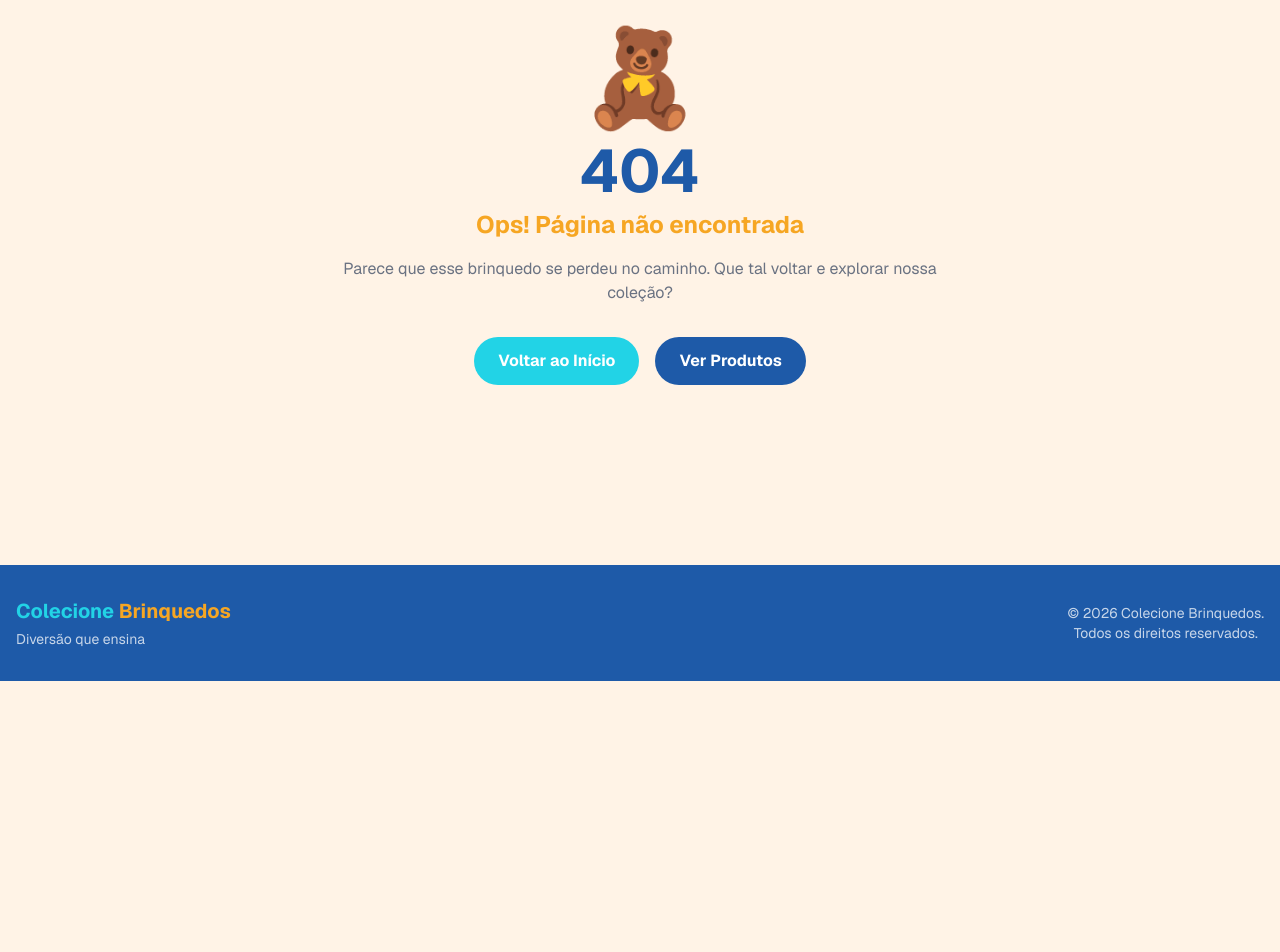
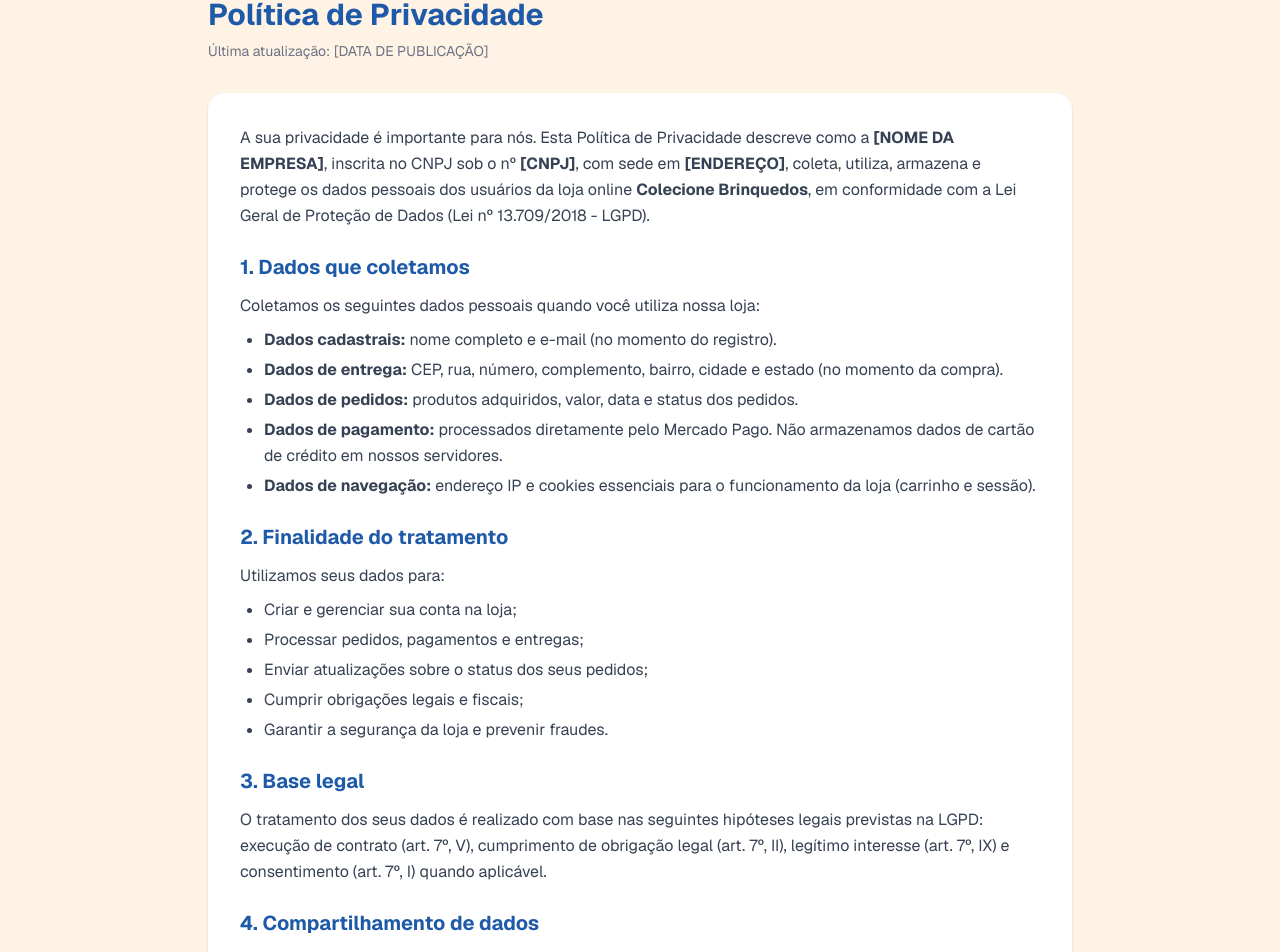
Before and after one commit to carolinerener/colecione-brinquedos-front, a Next.js app: page /politica-de-privacidade in a window 1280 px wide. Before the commit this address had no page. Shown: the part 119-1071 px from the top of the page. Before the commit the page ends 800 px from the top, so only its background shows below. Built offline with nearby package versions, Linux system fonts and the light colour scheme.

Commit message:
feat(lgpd): criar pagina de politica de privacidade

```diff
--- /dev/null
+++ b/src/app/politica-de-privacidade/page.tsx
@@ -0,0 +1,124 @@
+export default function PoliticaDePrivacidadePage() {
+  return (
+    <div className="max-w-4xl mx-auto px-4 py-12">
+      <h1 className="text-3xl font-bold mb-2" style={{ color: '#1E5AA8' }}>
+        Política de Privacidade
+      </h1>
+      <p className="text-sm text-gray-500 mb-8">
+        Última atualização: [DATA DE PUBLICAÇÃO]
+      </p>
+
+      <div className="bg-white rounded-2xl shadow p-8 flex flex-col gap-6 text-gray-700 leading-relaxed">
+
+        <section>
+          <p>
+            A sua privacidade é importante para nós. Esta Política de Privacidade descreve como a <strong>[NOME DA EMPRESA]</strong>,
+            inscrita no CNPJ sob o nº <strong>[CNPJ]</strong>, com sede em <strong>[ENDEREÇO]</strong>,
+            coleta, utiliza, armazena e protege os dados pessoais dos usuários da loja online <strong>Colecione Brinquedos</strong>,
+            em conformidade com a Lei Geral de Proteção de Dados (Lei nº 13.709/2018 - LGPD).
+          </p>
+        </section>
+
+        <section>
+          <h2 className="text-xl font-bold mb-3" style={{ color: '#1E5AA8' }}>1. Dados que coletamos</h2>
+          <p className="mb-2">Coletamos os seguintes dados pessoais quando você utiliza nossa loja:</p>
+          <ul className="list-disc pl-6 flex flex-col gap-1">
+            <li><strong>Dados cadastrais:</strong> nome completo e e-mail (no momento do registro).</li>
+            <li><strong>Dados de entrega:</strong> CEP, rua, número, complemento, bairro, cidade e estado (no momento da compra).</li>
+            <li><strong>Dados de pedidos:</strong> produtos adquiridos, valor, data e status dos pedidos.</li>
+            <li><strong>Dados de pagamento:</strong> processados diretamente pelo Mercado Pago. Não armazenamos dados de cartão de crédito em nossos servidores.</li>
+            <li><strong>Dados de navegação:</strong> endereço IP e cookies essenciais para o funcionamento da loja (carrinho e sessão).</li>
+          </ul>
+        </section>
+
+        <section>
+          <h2 className="text-xl font-bold mb-3" style={{ color: '#1E5AA8' }}>2. Finalidade do tratamento</h2>
+          <p className="mb-2">Utilizamos seus dados para:</p>
+          <ul className="list-disc pl-6 flex flex-col gap-1">
+            <li>Criar e gerenciar sua conta na loja;</li>
+            <li>Processar pedidos, pagamentos e entregas;</li>
+            <li>Enviar atualizações sobre o status dos seus pedidos;</li>
+            <li>Cumprir obrigações legais e fiscais;</li>
+            <li>Garantir a segurança da loja e prevenir fraudes.</li>
+          </ul>
+        </section>
+
+        <section>
+          <h2 className="text-xl font-bold mb-3" style={{ color: '#1E5AA8' }}>3. Base legal</h2>
+          <p>
+            O tratamento dos seus dados é realizado com base nas seguintes hipóteses legais previstas na LGPD:
+            execução de contrato (art. 7º, V), cumprimento de obrigação legal (art. 7º, II),
+            legítimo interesse (art. 7º, IX) e consentimento (art. 7º, I) quando aplicável.
+          </p>
+        </section>
+
+        <section>
+          <h2 className="text-xl font-bold mb-3" style={{ color: '#1E5AA8' }}>4. Compartilhamento de dados</h2>
+          <p className="mb-2">Compartilhamos seus dados apenas com terceiros estritamente necessários para a prestação dos serviços:</p>
+          <ul className="list-disc pl-6 flex flex-col gap-1">
+            <li><strong>Mercado Pago:</strong> processamento de pagamentos.</li>
+            <li><strong>Correios e transportadoras:</strong> entrega dos pedidos.</li>
+            <li><strong>Autoridades públicas:</strong> quando exigido por lei ou ordem judicial.</li>
+          </ul>
+          <p className="mt-2">Não vendemos nem alugamos seus dados pessoais para terceiros.</p>
+        </section>
+
+        <section>
+          <h2 className="text-xl font-bold mb-3" style={{ color: '#1E5AA8' }}>5. Armazenamento e segurança</h2>
+          <p>
+            Seus dados são armazenados em servidores seguros, com acesso restrito e protegidos por medidas técnicas e organizacionais
+            adequadas. As senhas são armazenadas de forma criptografada (hash). Mantemos seus dados pelo tempo necessário para
+            cumprir as finalidades descritas nesta política ou conforme exigido por lei (ex: dados fiscais por 5 anos).
+          </p>
+        </section>
+
+        <section>
+          <h2 className="text-xl font-bold mb-3" style={{ color: '#1E5AA8' }}>6. Seus direitos como titular</h2>
+          <p className="mb-2">A LGPD garante a você os seguintes direitos:</p>
+          <ul className="list-disc pl-6 flex flex-col gap-1">
+            <li>Confirmar a existência de tratamento dos seus dados;</li>
+            <li>Acessar seus dados;</li>
+            <li>Corrigir dados incompletos, inexatos ou desatualizados;</li>
+            <li>Solicitar a anonimização, bloqueio ou eliminação de dados desnecessários;</li>
+            <li>Solicitar a portabilidade dos dados;</li>
+            <li>Revogar o consentimento;</li>
+            <li>Solicitar a exclusão da conta e dos dados pessoais.</li>
+          </ul>
+          <p className="mt-2">
+            Para exercer seus direitos, você pode acessar a área <strong>Minha Conta</strong> ou entrar em contato pelo e-mail
+            <strong> [E-MAIL DE CONTATO]</strong>.
+          </p>
+        </section>
+
+        <section>
+          <h2 className="text-xl font-bold mb-3" style={{ color: '#1E5AA8' }}>7. Cookies</h2>
+          <p>
+            Utilizamos cookies essenciais para o funcionamento da loja, como manter você logado e armazenar os itens do
+            carrinho. Você pode gerenciar os cookies nas configurações do seu navegador, mas isso pode afetar a experiência de uso.
+          </p>
+        </section>
+
+        <section>
+          <h2 className="text-xl font-bold mb-3" style={{ color: '#1E5AA8' }}>8. Encarregado de Proteção de Dados (DPO)</h2>
+          <p>
+            Em caso de dúvidas, solicitações ou reclamações relacionadas ao tratamento dos seus dados, entre em contato com nosso
+            Encarregado de Proteção de Dados:
+          </p>
+          <p className="mt-2">
+            <strong>Nome:</strong> [NOME DO ENCARREGADO]<br />
+            <strong>E-mail:</strong> [E-MAIL DO DPO]
+          </p>
+        </section>
+
+        <section>
+          <h2 className="text-xl font-bold mb-3" style={{ color: '#1E5AA8' }}>9. Alterações nesta política</h2>
+          <p>
+            Esta Política de Privacidade pode ser atualizada periodicamente. Recomendamos que você a revise regularmente.
+            A data da última atualização está indicada no topo desta página.
+          </p>
+        </section>
+
+      </div>
+    </div>
+  );
+}
```
